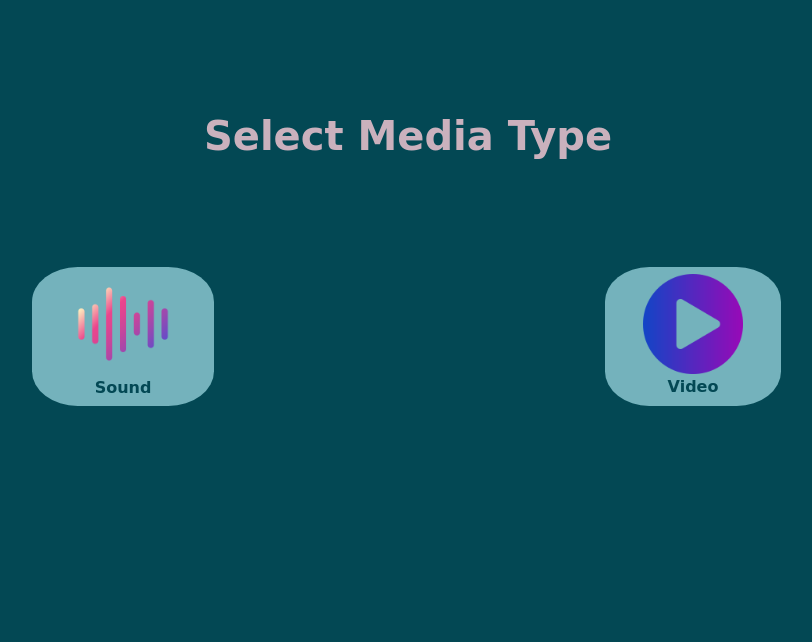
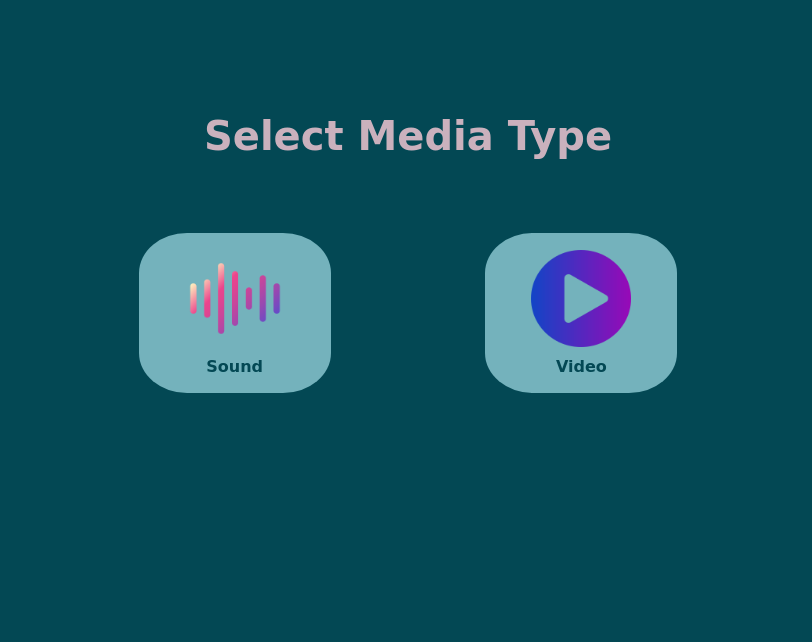
Before and after one commit to SaraClick/sky_project, a Flask app: page /select_type in a window 1280 px wide. Shown: the part 55-697 px from the top of the page, without its empty margins (232-1044 px from the left). Run offline with Flask 3, Linux system fonts and the light colour scheme; some web fonts are replaced.

Commit message:
icons sizing and distribution adjustment

```diff
--- a/application/static/styles/style.css
+++ b/application/static/styles/style.css
@@ -80,12 +80,24 @@ footer {
   text-align: center;
 }
 
+.icons_container_external {
+    /* background-color: #a9bc74; */
+    padding-left: 20%;
+    padding-right: 20%;
+  }
+
+/* .icons_container {
+  background-color: #0e5360;
+} */
+
 .button_selection{
   /*display:inline-block is so we can set the .icon_text to be centered */
-  /* display: inline-block; */
+  display: inline-block;
   background-color: #74b2bc;
   border-radius: 25%;
-  margin: 8%;
+  margin: 3%;
+  width: 12rem;
+  height: 10rem;
 }
 
 /*Add effect when hovering: change button background color and add a delay of 0.8sec*/
@@ -95,20 +107,23 @@ footer {
 }
 
 .button_selection .icon_text{
-  /*display:block and text-align:center is so we can set the .icon_text to be centered */
-  /* text-align: center;
-  display: block; */
-  padding: 15%;
+  /* display:block and text-align:center is so we can set the .icon_text to be centered */
+  text-align: center;
+  display: block;
+  padding-top: 5%;
   font-family: 'Nova Round', cursive;
   color: #034854;
   font-weight: bold;
+}
+
+.button_selection img {
+  padding-top: 2%;
 }
 
 .icon_selection {
   width: 100px;
   height: 100px;
 }
-
 
 
 /* ======================================= CONTENT MEDIA PAGE STYLES =======================================*/
--- a/application/templates/content_selection_category.html
+++ b/application/templates/content_selection_category.html
@@ -9,10 +9,10 @@
   </div>
 
   <!--Using Layout Grids from Bootstrap: https://getbootstrap.com/docs/5.3/layout/grid/#example-->
-  <div class="container text-center">
+  <div class="icons_container_external">
+    <div class="container text-center icons_container">
       <form method="POST">
         {{ form.hidden_tag() }}
-      <!--class name g-col-6 is using Bootstrap grid-->
         <div class="row">
           <div class="col">
           <button type="submit" name="submit_ocean" value="ocean" class="btn button_selection"><img
@@ -44,6 +44,7 @@
         </div>
       </form>
     </div>
+  </div>
 
 </div>
 
--- a/application/templates/content_selection_type.html
+++ b/application/templates/content_selection_type.html
@@ -9,10 +9,10 @@
     </div>
 
     <!--Using Layout Grids from Bootstrap: https://getbootstrap.com/docs/5.3/layout/grid/#example-->
-      <div class="grid text-center">
+    <div class="icons_container_external">
+      <div class="grid text-center icons_container">
         <form method="POST">
               {{ form.hidden_tag() }}
-        <!--class name g-col-6 is using Bootstrap grid: https://getbootstrap.com/docs/5.3/layout/css-grid/-->
           <div class="row">
             <div class="col">
               <button type="submit" name="submit_sound" value="sound" class="btn button_selection follow-btn"><img class="icon_selection"
@@ -25,7 +25,7 @@
           </div>
         </form>
       </div>
-
+    </div>
   </div>
 
 {% endblock %}
```
Lines whose indentation alone changed are shown as unchanged.
